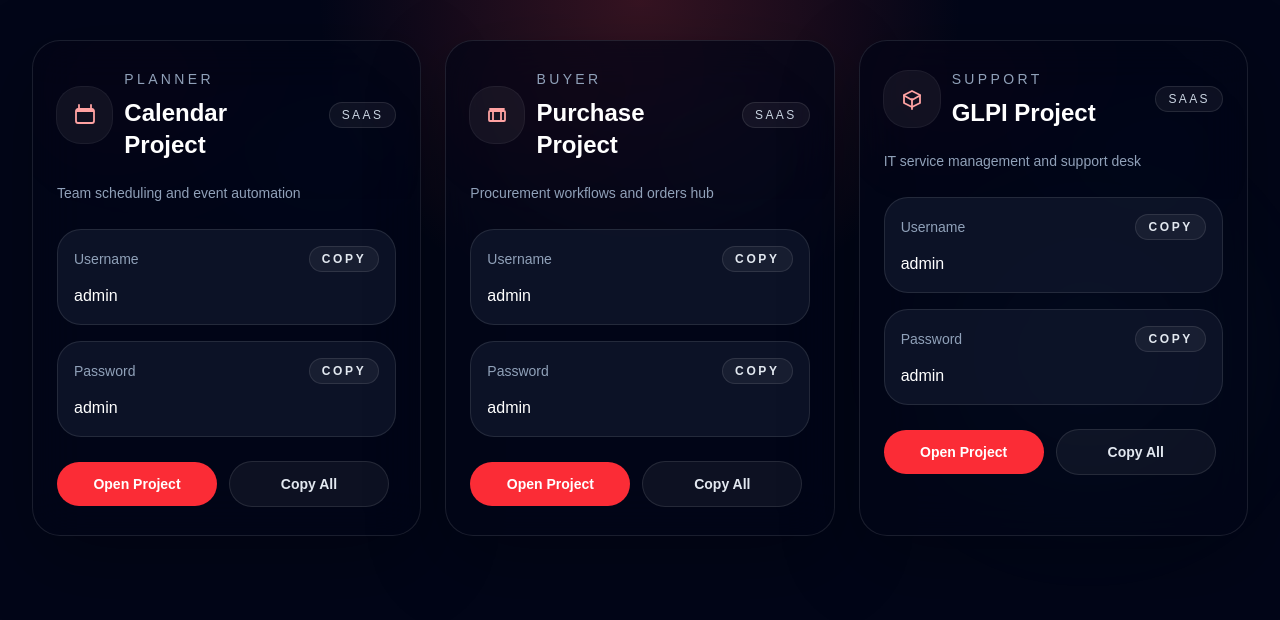
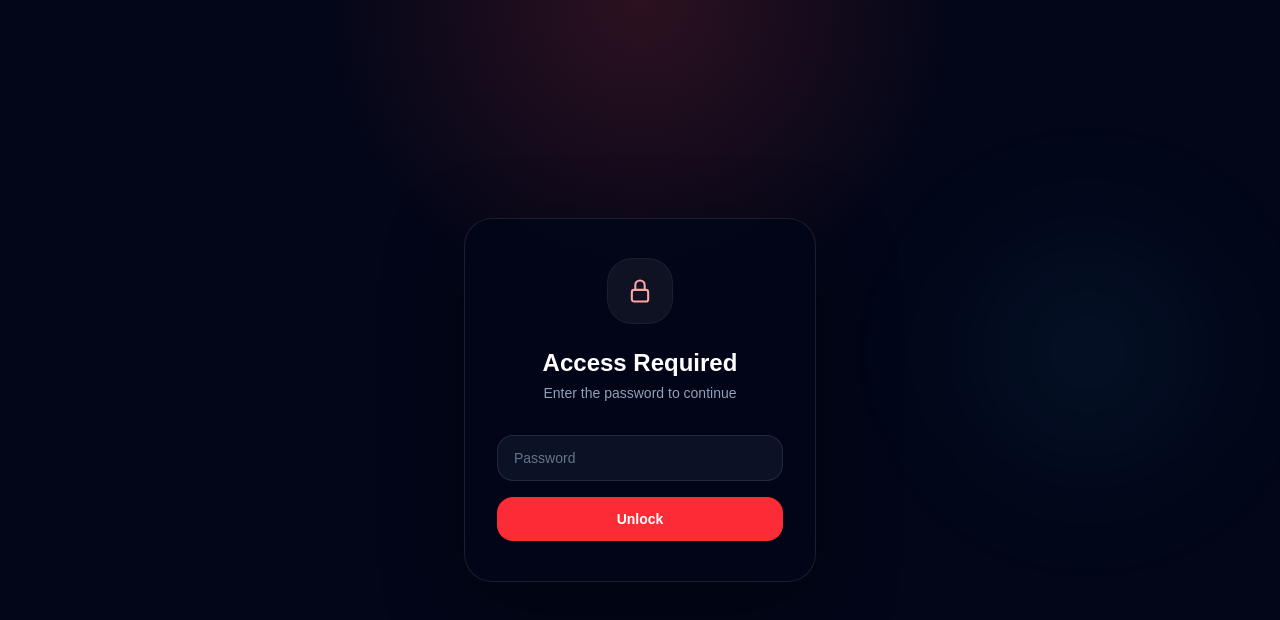
Before and after one commit to Ademskibi/Vps-next, a Next.js app: page / in a window 1280 px wide. Shown: the top 620 px of the page. Built offline with nearby package versions, Linux system fonts and the light colour scheme.

Commit message:
add password

```diff
--- a/app/page.tsx
+++ b/app/page.tsx
@@ -1,16 +1,16 @@
 "use client";
 
-import Link from "next/link";
 import { useState } from "react";
 
-const VPS_IP = "72.60.0.60"; // 🔁 Replace with your actual VPS IP
+const VPS_IP = "72.60.0.60";
+const APP_PASSWORD = "Techmind@2026@"; // 🔁 Change this to your password
 
 const projects = [
   {
     id: "calendar",
     title: "Calendar Project",
     subtitle: "Team scheduling and event automation",
-    link: `${VPS_IP}:8080`,
+    link: `http://${VPS_IP}:8080`,
     role: "Planner",
     username: "admin",
     password: "admin",
@@ -24,7 +24,7 @@ const projects = [
     id: "purchase",
     title: "Purchase Project",
     subtitle: "Procurement workflows and orders hub",
-    link: `${VPS_IP}:8070`,
+    link: `http://${VPS_IP}:8070`,
     role: "Buyer",
     username: "admin",
     password: "admin",
@@ -39,7 +39,7 @@ const projects = [
     id: "glpi",
     title: "GLPI Project",
     subtitle: "IT service management and support desk",
-    link: `${VPS_IP}:8082`,
+    link: `http://${VPS_IP}:8082`,
     role: "Support",
     username: "admin",
     password: "admin",
@@ -60,6 +60,87 @@ function copyToClipboard(value: string, onSuccess: () => void) {
   navigator.clipboard.writeText(value).then(onSuccess);
 }
 
+// ─── Login Page ───────────────────────────────────────────────────────────────
+function LoginPage({ onSuccess }: { onSuccess: () => void }) {
+  const [input, setInput] = useState("");
+  const [error, setError] = useState(false);
+  const [shake, setShake] = useState(false);
+
+  const handleSubmit = () => {
+    if (input === APP_PASSWORD) {
+      sessionStorage.setItem("auth", "1");
+      onSuccess();
+    } else {
+      setError(true);
+      setShake(true);
+      setTimeout(() => setShake(false), 500);
+    }
+  };
+
+  return (
+    <div className="relative flex min-h-screen items-center justify-center overflow-hidden bg-slate-950">
+      {/* Background glow */}
+      <div className="pointer-events-none absolute inset-x-0 top-0 h-80 bg-[radial-gradient(circle_at_top,_rgba(239,68,68,0.18),_transparent_45%)]" />
+      <div className="pointer-events-none absolute right-0 top-40 h-96 w-96 rounded-full bg-[radial-gradient(circle,_rgba(56,189,248,0.10),_transparent_60%)] blur-3xl" />
+
+      <div
+        className={`relative w-full max-w-sm px-4 transition-transform ${shake ? "animate-[shake_0.4s_ease]" : ""}`}
+        style={shake ? { animation: "shake 0.4s ease" } : {}}
+      >
+        {/* Card */}
+        <div className="overflow-hidden rounded-[28px] border border-white/10 bg-slate-950/80 px-8 py-10 shadow-[0_24px_80px_rgba(0,0,0,0.4)] backdrop-blur-xl">
+          {/* Lock icon */}
+          <div className="mx-auto mb-6 grid h-16 w-16 place-items-center rounded-3xl bg-white/5 text-red-300 ring-1 ring-white/10">
+            <svg viewBox="0 0 24 24" fill="none" className="h-7 w-7" aria-hidden="true">
+              <rect x="5" y="11" width="14" height="10" rx="2" stroke="currentColor" strokeWidth="1.8" />
+              <path d="M8 11V7a4 4 0 1 1 8 0v4" stroke="currentColor" strokeWidth="1.8" strokeLinecap="round" />
+            </svg>
+          </div>
+
+          <h1 className="mb-1 text-center text-2xl font-semibold text-white">Access Required</h1>
+          <p className="mb-8 text-center text-sm text-slate-400">Enter the password to continue</p>
+
+          <div className="space-y-4">
+            <input
+              type="password"
+              placeholder="Password"
+              value={input}
+              onChange={(e) => { setInput(e.target.value); setError(false); }}
+              onKeyDown={(e) => e.key === "Enter" && handleSubmit()}
+              className={`w-full rounded-2xl border px-4 py-3 text-sm text-white placeholder-slate-500 bg-slate-900/80 outline-none transition focus:ring-2 focus:ring-red-500/40 ${
+                error ? "border-red-500/60" : "border-white/10"
+              }`}
+            />
+
+            {error && (
+              <p className="text-center text-xs text-red-400">Incorrect password. Try again.</p>
+            )}
+
+            <button
+              type="button"
+              onClick={handleSubmit}
+              className="w-full rounded-2xl bg-red-500 px-5 py-3 text-sm font-semibold text-white transition hover:bg-red-400 active:scale-95"
+            >
+              Unlock
+            </button>
+          </div>
+        </div>
+      </div>
+
+      <style>{`
+        @keyframes shake {
+          0%, 100% { transform: translateX(0); }
+          20% { transform: translateX(-8px); }
+          40% { transform: translateX(8px); }
+          60% { transform: translateX(-6px); }
+          80% { transform: translateX(6px); }
+        }
+      `}</style>
+    </div>
+  );
+}
+
+// ─── Project Card ─────────────────────────────────────────────────────────────
 function ProjectCard({ project }: { project: Project }) {
   const [copiedLabel, setCopiedLabel] = useState<string>("");
 
@@ -121,14 +202,14 @@ function ProjectCard({ project }: { project: Project }) {
       </div>
 
       <div className="relative z-10 mt-6 flex flex-col gap-3 sm:flex-row sm:items-center">
-        <Link
+        <a
           href={project.link}
           target="_blank"
           rel="noopener noreferrer"
           className="inline-flex min-w-[160px] items-center justify-center rounded-3xl bg-red-500 px-5 py-3 text-sm font-semibold text-white transition hover:bg-red-400"
         >
           Open Project
-        </Link>
+        </a>
         <button
           type="button"
           onClick={() => handleCopy("Credentials", `${project.username}:${project.password}`)}
@@ -147,13 +228,26 @@ function ProjectCard({ project }: { project: Project }) {
   );
 }
 
-export default function Home() {
+// ─── Dashboard ────────────────────────────────────────────────────────────────
+function Dashboard({ onLogout }: { onLogout: () => void }) {
   return (
     <div className="relative min-h-screen overflow-hidden bg-slate-950 text-slate-100">
       <div className="pointer-events-none absolute inset-x-0 top-0 h-80 bg-[radial-gradient(circle_at_top,_rgba(239,68,68,0.22),_transparent_45%)]" />
       <div className="pointer-events-none absolute right-0 top-40 h-96 w-96 rounded-full bg-[radial-gradient(circle,_rgba(56,189,248,0.14),_transparent_60%)] blur-3xl" />
 
       <div className="relative mx-auto max-w-7xl px-4 py-10 sm:px-6 lg:px-8">
+        {/* Header with logout */}
+        <div className="mb-8 flex items-center justify-between">
+          <h1 className="text-xl font-semibold text-white">Projects</h1>
+          <button
+            type="button"
+            onClick={onLogout}
+            className="rounded-full border border-white/10 bg-white/5 px-4 py-2 text-xs font-semibold uppercase tracking-[0.2em] text-slate-300 transition hover:bg-white/10"
+          >
+            Lock
+          </button>
+        </div>
+
         <section className="grid gap-6 md:grid-cols-2 xl:grid-cols-3">
           {projects.map((project) => (
             <ProjectCard key={project.id} project={project} />
@@ -163,3 +257,22 @@ export default function Home() {
     </div>
   );
 }
+
+// ─── Root ─────────────────────────────────────────────────────────────────────
+export default function Home() {
+  const [authed, setAuthed] = useState(() => {
+    if (typeof window === "undefined") return false;
+    return sessionStorage.getItem("auth") === "1";
+  });
+
+  const handleLogout = () => {
+    sessionStorage.removeItem("auth");
+    setAuthed(false);
+  };
+
+  if (!authed) {
+    return <LoginPage onSuccess={() => setAuthed(true)} />;
+  }
+
+  return <Dashboard onLogout={handleLogout} />;
+}
```
